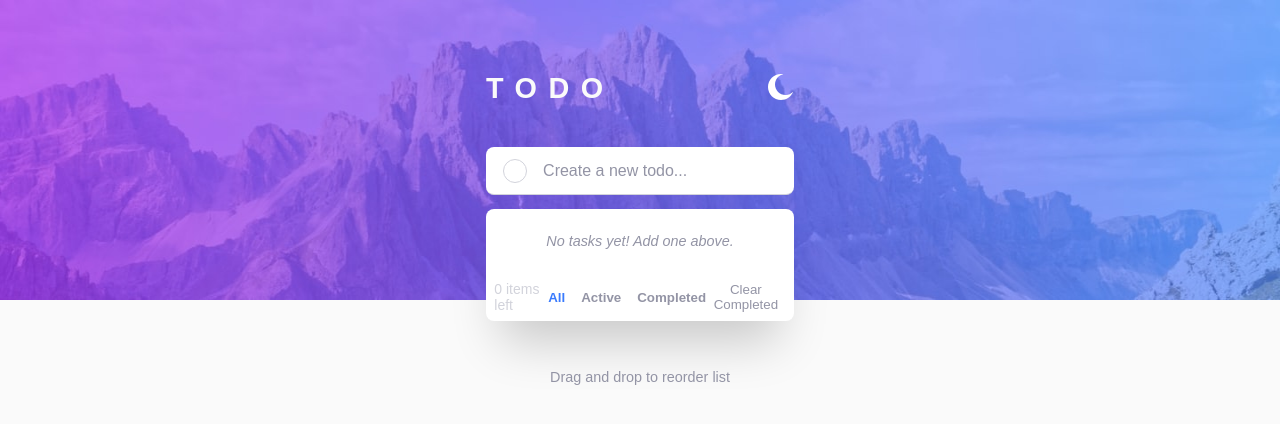
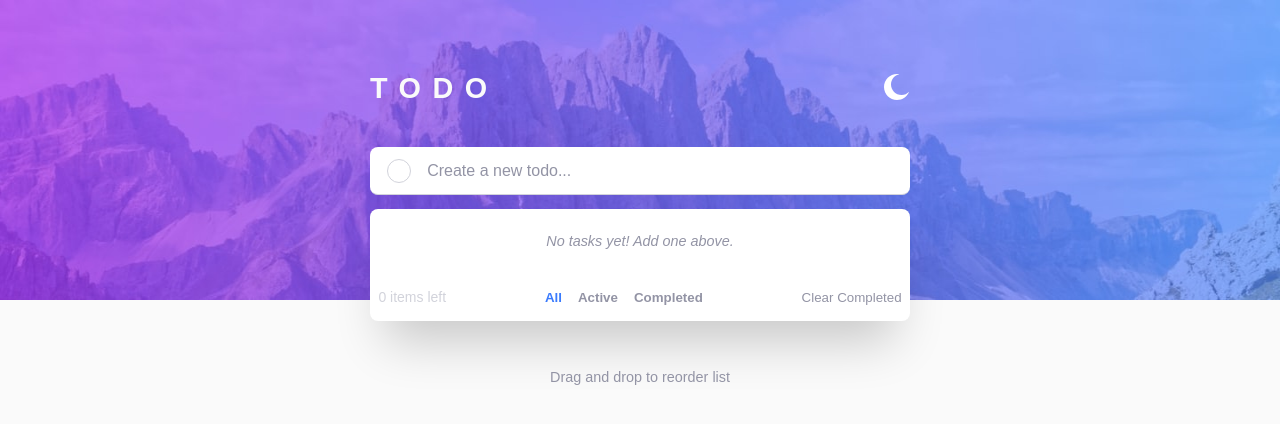
Before and after one commit to mano-coder/todo-app-react, a React (Vite) app: page / in a window 1280 px wide. Shown: the top 424 px of the page. Built offline with nearby package versions, Linux system fonts and the light colour scheme.

Commit message:
style: expand taskList container width

```diff
--- a/src/main.css
+++ b/src/main.css
@@ -66,6 +66,10 @@ body {
 main {
   flex: 1;
   padding-top: 3rem;
+  width: 100%;
+}
+
+#root {
   width: 90%;
 }
 
```
